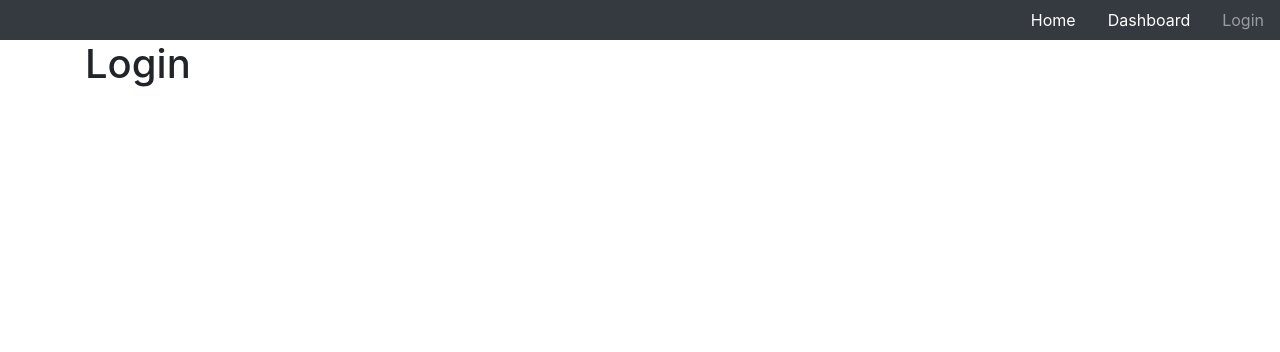
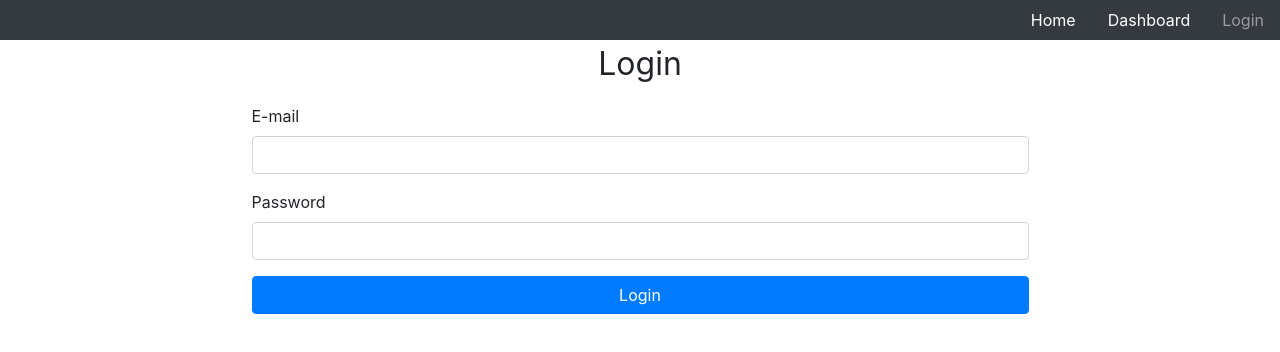
Before and after one commit to erickTrettel/food-ninja-react, a React (Create React App) app: page /login in a window 1280 px wide. Shown: the top 352 px of the page. Built offline with nearby package versions, Linux system fonts and the light colour scheme.

Commit message:
Criando pagina de login

```diff
--- a/src/components/home/login.jsx
+++ b/src/components/home/login.jsx
@@ -2,8 +2,24 @@ import React from 'react'
 
 function Login() {
   return (
-    <div>
-      <h1>Login</h1>
+    <div className="login-box">
+      <p className="login-title">Login</p>
+
+      <div className="login-form">
+        <div className="form-group">
+          <label htmlFor="email">E-mail</label>
+          <input type="email" id="email" name="email" className="form-control"/>
+        </div>
+
+        <div className="form-group">
+          <label htmlFor="password">Password</label>
+          <input type="password" id="password" name="password" className="form-control"/>
+        </div>
+
+        <button type="button" className="btn btn-primary btn-block">
+          Login
+        </button>
+      </div>
     </div>
   )
 }
--- a/src/components/template/navbar.jsx
+++ b/src/components/template/navbar.jsx
@@ -3,15 +3,15 @@ import React from 'react'
 function Navbar() {
   return (
     <div>
-      <ul class="nav bg-dark justify-content-end">
-        <li class="nav-item">
-          <a class="nav-link text-white" href="/home">Home</a>
+      <ul className="nav bg-dark justify-content-end">
+        <li className="nav-item">
+          <a className="nav-link text-white" href="/home">Home</a>
         </li>
-        <li class="nav-item">
-          <a class="nav-link text-white" href="/dashboard">Dashboard</a>
+        <li className="nav-item">
+          <a className="nav-link text-white" href="/dashboard">Dashboard</a>
         </li>
-        <li class="nav-item">
-          <a class="nav-link text-white-50" href="/login">Login</a>
+        <li className="nav-item">
+          <a className="nav-link text-white-50" href="/login">Login</a>
         </li>
       </ul>
     </div>
--- a/src/index.css
+++ b/src/index.css
@@ -5,3 +5,20 @@ body {
     "Ubuntu", "Cantarell", "Fira Sans", "Droid Sans", "Helvetica Neue",
     sans-serif;
 }
+
+.login-box {
+  width: 70%;
+  margin: 0 auto;
+
+  display: flex;
+  flex-direction: column;
+}
+
+.login-box .login-title {
+  font-size: 2em;
+  text-align: center;
+}
+
+.login-box .login-form {
+
+}
```
